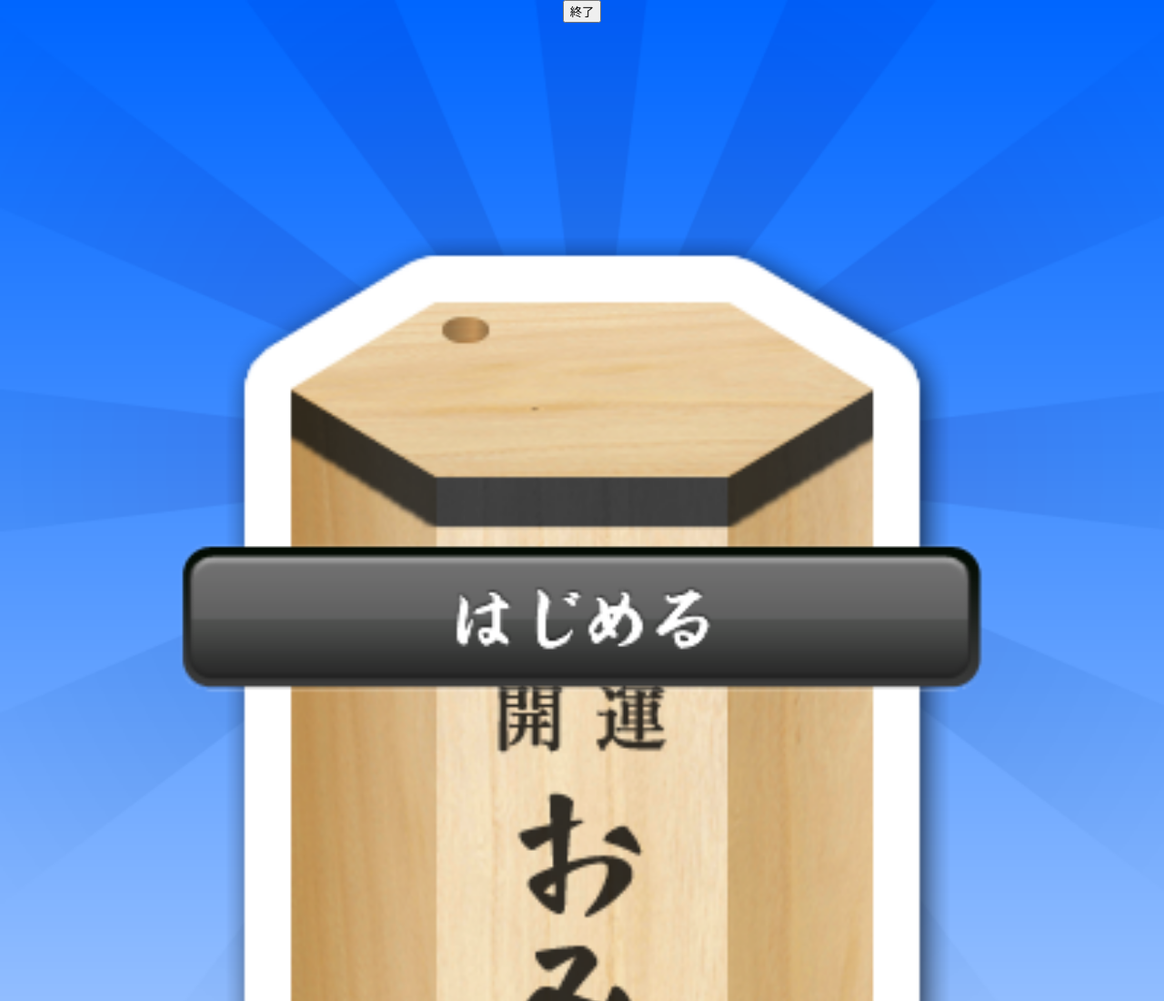
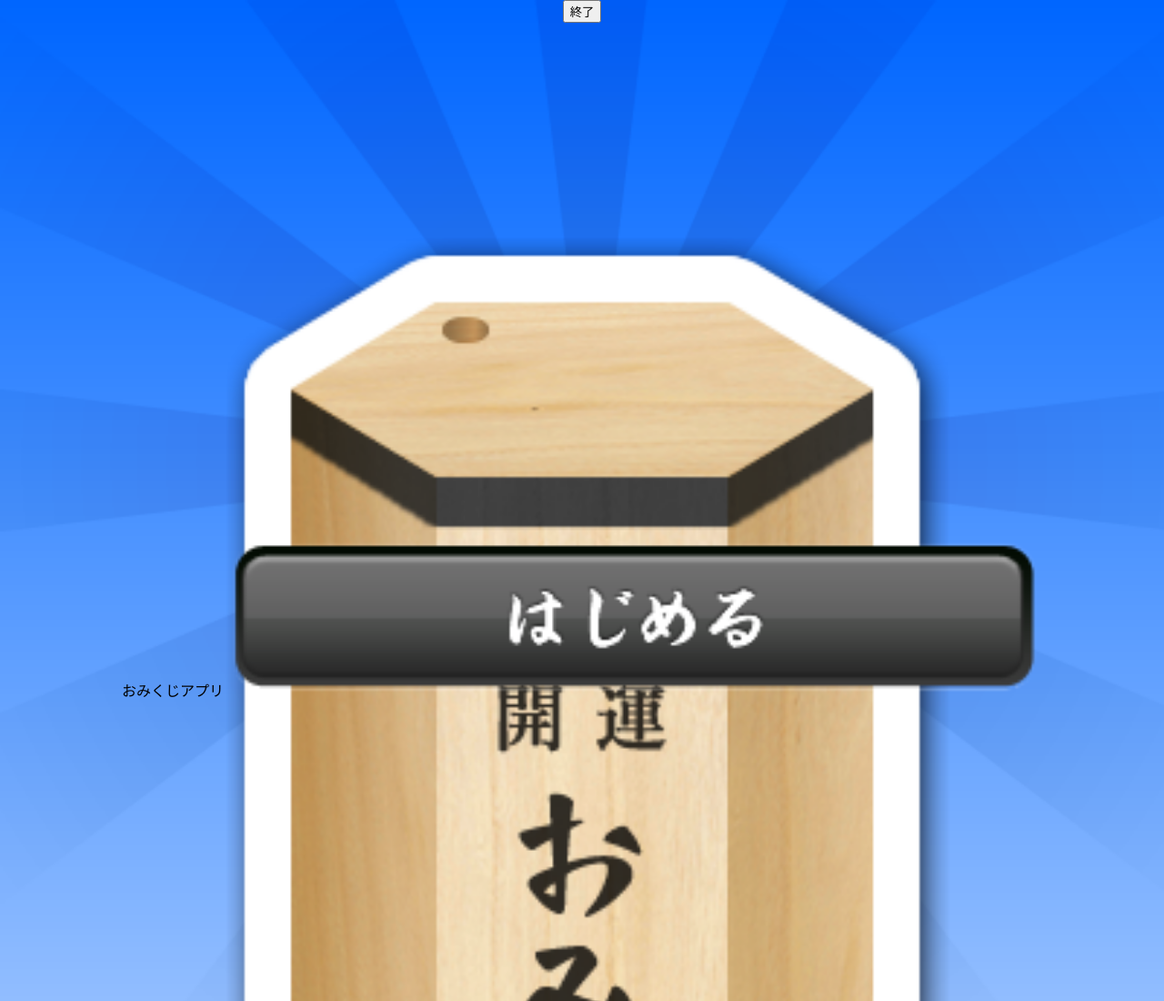
Before and after one commit to okumoto413/omikuji, a website: page www/index.html in a window 1280 px wide. Shown: the top 1100 px of the page at 91% size. Drawn offline with Linux system fonts and the light colour scheme.

Commit message:
おみくじアプリテキストを追加した。

```diff
--- a/www/index.html
+++ b/www/index.html
@@ -61,6 +61,7 @@
         <img id="kekka" style="display : none;"/>
     </div>
     <div id="bottombar">
+      おみくじアプリ
         <img id="button" src="images/omikuji-btn-hajimeru.png" onclick="omikuji()">
     </div>
 
```
